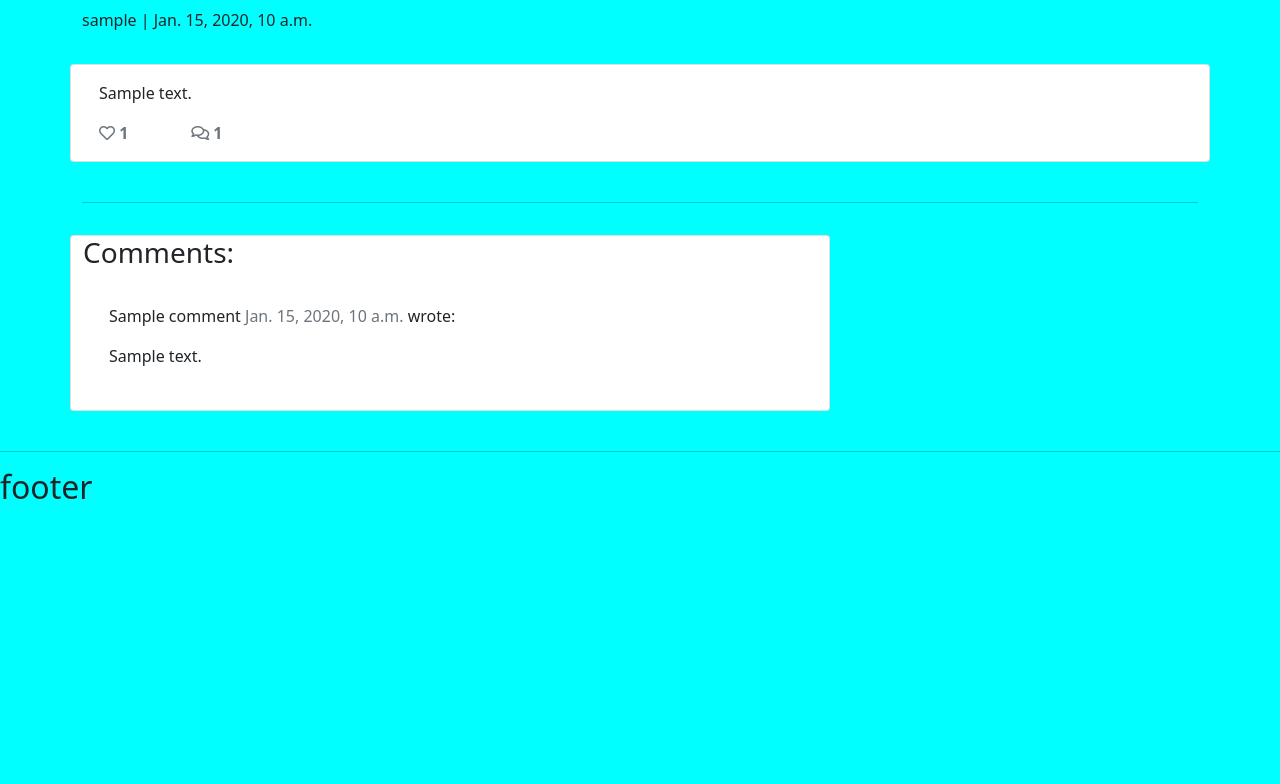
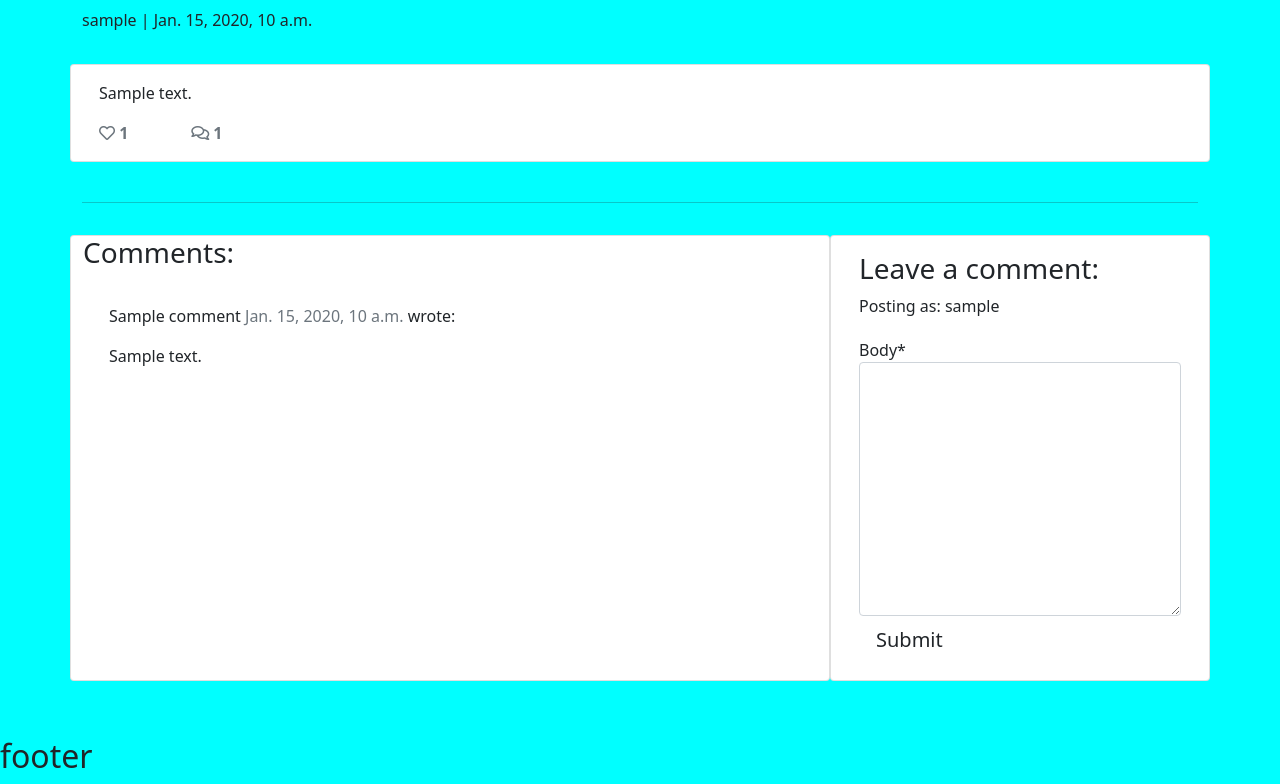
Before and after one commit to Pegrume88/peruse-blog-p4, a Django app: a page that uses templates/post_detail.html in a window 1280 px wide. Shown: the part 56-840 px from the top of the page. Before the commit the page ends 555 px from the top, so only its background shows below. Run offline with Django 3.2, Linux system fonts and the light colour scheme; a user stored in the database is signed in; tables that the repository leaves empty hold one stand-in row (values such as "Sample post"); some libraries are stand-ins or nearby versions.

Commit message:
added comment functionality using crispy forms

```diff
--- /dev/null
+++ b/p4blog/forms.py
@@ -0,0 +1,8 @@
+from .models import Comment
+from django import forms
+
+
+class CommentForm(forms.ModelForm):
+    class Meta:
+        model = Comment
+        fields = ('body',)
--- a/p4blog/views.py
+++ b/p4blog/views.py
@@ -1,7 +1,7 @@
 from django.shortcuts import render, get_object_or_404
 from django.views import generic, View
 from .models import Post
-
+from .forms import CommentForm
 
 class PostList(generic.ListView):
     model = Post
@@ -26,6 +26,7 @@ class PostDetail(View):
             {
                 "post": post,
                 "comments": comments,
-                "liked": liked
+                "liked": liked,
+                "comment_form": CommentForm()
             },
         )
--- a/peruse/settings.py
+++ b/peruse/settings.py
@@ -9,8 +9,6 @@ BASE_DIR = Path(__file__).resolve().parent.parent
 TEMPLATES_DIR = os.path.join(BASE_DIR, 'templates')
 
 
-# Quick-start development settings - unsuitable for production
-# See https://docs.djangoproject.com/en/3.2/howto/deployment/checklist/
 
 # SECURITY WARNING: keep the secret key used in production secret!
 SECRET_KEY = os.environ.get('SECRET_KEY')
@@ -40,6 +38,7 @@ INSTALLED_APPS = [
     'django.contrib.staticfiles',
     'cloudinary',
     'django_summernote',
+    'crispy_forms',
     'p4blog',
 ]
 
@@ -48,6 +47,9 @@ SITE_ID = 1
 # rederiect to home page after login and logout
 LOGIN_REDIRECT_URL = '/'
 LOGOUT_REDIRECT_URL = '/'
+
+# crispy forms to use bootstrap
+CRISPY_TEMPLATE_PACK = 'bootstrap4'
 
 MIDDLEWARE = [
     'django.middleware.security.SecurityMiddleware',
--- a/requirements.txt
+++ b/requirements.txt
@@ -4,6 +4,7 @@ dj-database-url==0.5.0
 dj3-cloudinary-storage==0.0.6
 Django==3.2.16
 django-allauth==0.51.0
+django-crispy-forms==1.14.0
 django-summernote==0.8.20.0
 gunicorn==20.1.0
 oauthlib==3.2.2
--- a/templates/post_detail.html
+++ b/templates/post_detail.html
@@ -1,4 +1,6 @@
 {% extends 'base.html' %} {% block content %}
+
+{% load crispy_forms_tags %}
 
 <div >
     <div class="container">
@@ -48,29 +50,46 @@
             <hr>
         </div>
     </div>
+    <!-- comment section-->
     <div class="row">
         <div class="col-md-8 card mb-4  mt-3 ">
             <h3>Comments:</h3>
             <div class="card-body">
-
                 {% for comment in comments %}
                 <div class="comments" style="padding: 10px;">
                     <p class="font-weight-bold">
-                        <!-- name of commenter -->
                         {{ comment.name }}
                         <span class=" text-muted font-weight-normal">
-                            <!-- Date commented on -->
                             {{ comment.created_on }}
                         </span> wrote:
                     </p>
 
                     {{ comment.body | linebreaks }}
                 </div>
-
                 {% endfor %}
             </div>
         </div>
+        <div class="col-md-4 card mb-4  mt-3 ">
+            <div class="card-body">
+                {% if commented %}
+                <div class="alert alert-success" role="alert">
+                    Your comment is awaiting approval
+                </div>
+                {% else %}
+                <!--comment box only appears if user is authenticated-->
+                {% if user.is_authenticated %}
 
+                <h3>Leave a comment:</h3>
+                <p>Posting as: {{ user.username }}</p>
+                <form method="post" style="margin-top: 1.3em;">
+                    {{ comment_form | crispy }}
+                    {% csrf_token %}
+                    <button type="submit" class="btn btn-signup btn-lg">Submit</button>
+                </form>
+                {% endif %}
+                {% endif %}
+            </div>
+        </div>
     </div>
 </div>
 
```
